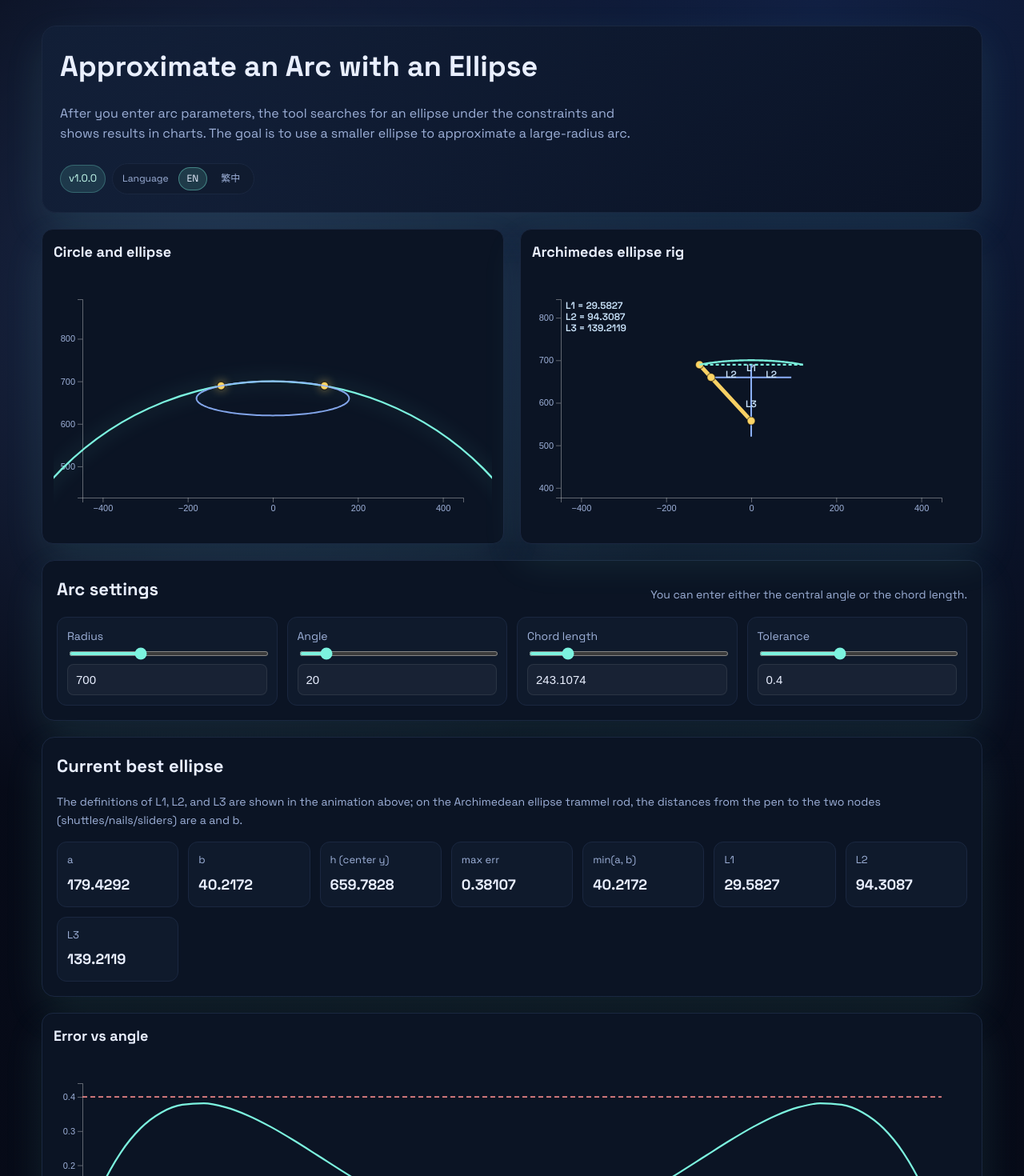
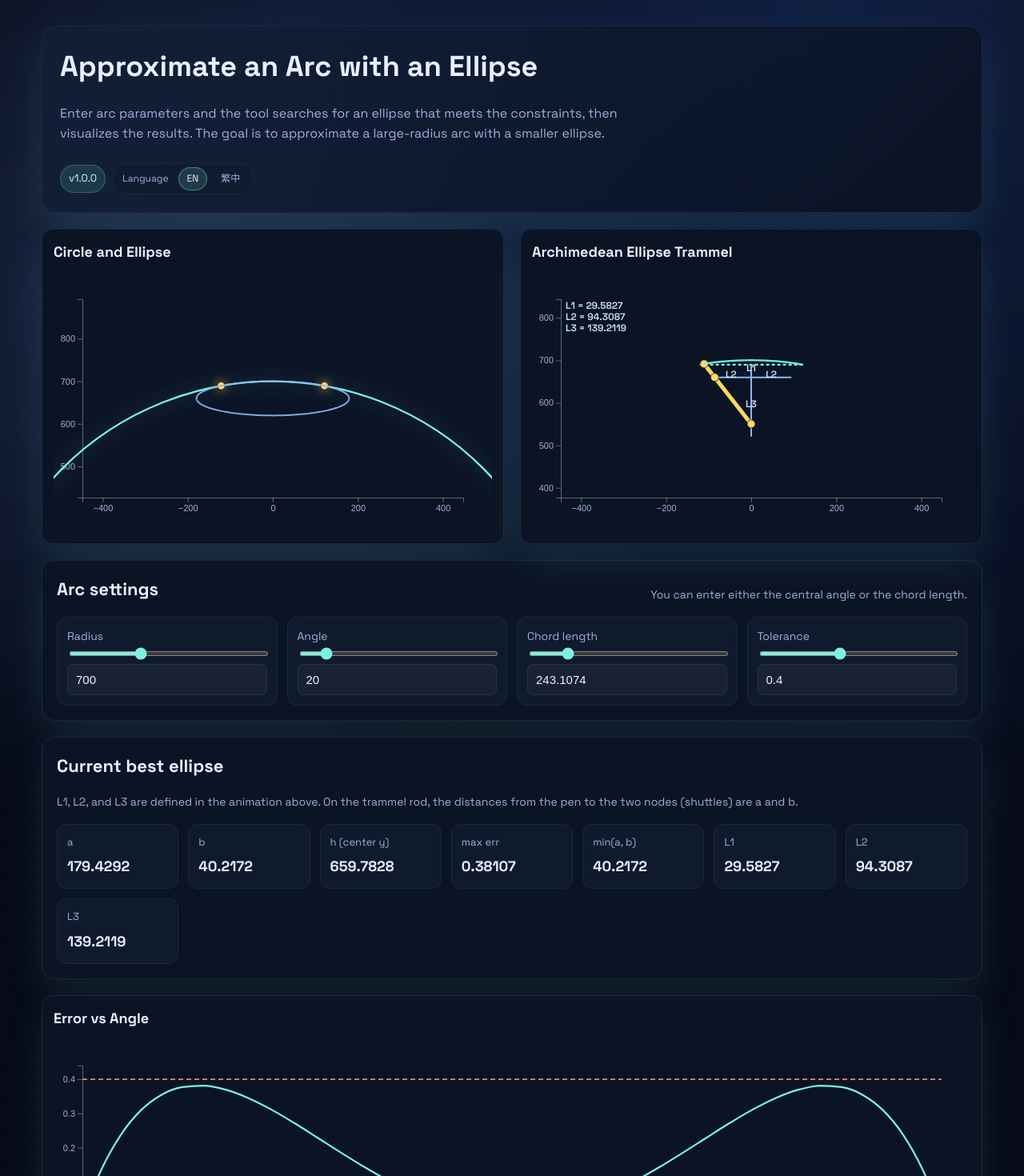
Before and after one commit to davidhu3141/ArcApproxByEllipse, a React (Vite) app: page / in a window 1280 px wide. Shown: the top 1470 px of the page at 80% size. Built offline with nearby package versions, Linux system fonts and the light colour scheme.

Commit message:
doc: tweak doc

```diff
--- a/src/i18n.js
+++ b/src/i18n.js
@@ -3,16 +3,16 @@ const MESSAGES = {
     app: {
       heroTitle: 'Approximate an Arc with an Ellipse',
       heroLede:
-        'After you enter arc parameters, the tool searches for an ellipse under the constraints and shows results in charts. The goal is to use a smaller ellipse to approximate a large-radius arc.',
+        'Enter arc parameters and the tool searches for an ellipse that meets the constraints, then visualizes the results. The goal is to approximate a large-radius arc with a smaller ellipse.',
       status: 'Under development',
       langSwitch: 'Language',
       langEn: 'EN',
       langZhTw: '繁中',
       charts: {
-        viewportTitle: 'Circle and ellipse',
-        animationTitle: 'Archimedes ellipse rig',
-        errorTitle: 'Error vs angle',
-        attemptsTitle: 'Tried ellipse semi-axes',
+        viewportTitle: 'Circle and Ellipse',
+        animationTitle: 'Archimedean Ellipse Trammel',
+        errorTitle: 'Error vs Angle',
+        attemptsTitle: 'Tried Ellipse Semi-Axes (a, b)',
       },
       basicSettingsTitle: 'Arc settings',
       basicSettingsHelper:
@@ -38,15 +38,15 @@ const MESSAGES = {
       statL2: 'L2',
       statL3: 'L3',
       bestNote:
-        'The definitions of L1, L2, and L3 are shown in the animation above; on the Archimedean ellipse trammel rod, the distances from the pen to the two nodes (shuttles/nails/sliders) are a and b.',
-      noBest: 'No passing ellipse yet.',
+        'L1, L2, and L3 are defined in the animation above. On the trammel rod, the distances from the pen to the two nodes (shuttles) are a and b.',
+      noBest: 'No valid ellipse yet.',
       searchSettingsTitle: 'Advanced search settings',
       expand: 'Expand',
       collapse: 'Collapse',
       advancedHelper:
-        'Control sampling steps for P (midpoint), Q (right quarter), and R (right endpoint) plus arc sampling steps (ts).',
+        'Adjust the sampling steps for points P (midpoint), Q (right quarter), and R (right endpoint), as well as the arc sampling steps (ts).',
       advancedWarning:
-        'Warning: changing these settings may slow down the calculations.',
+        'Warning: these settings may slow down calculations.',
       minimizeByLabel: 'Optimization target (usually does not affect results)',
       minimizeByMinAB: 'Minimize min(a, b)',
       minimizeByA: 'Minimize a',
@@ -70,7 +70,7 @@ const MESSAGES = {
     app: {
       heroTitle: '以橢圓近似圓弧',
       heroLede:
-        '輸入圓弧的參數後，本工具會依據條件搜尋橢圓，並在圖表中顯示結果。本工具旨在用較小的橢圓近似半徑很大的一段圓弧',
+        '輸入圓弧的參數後，本工具會依據條件搜尋橢圓，並在圖表中顯示結果。本工具旨在用較小的橢圓近似半徑很大的一段圓弧。',
       status: '開發中',
       langSwitch: '語系',
       langEn: 'EN',
@@ -79,7 +79,7 @@ const MESSAGES = {
         viewportTitle: '圓與橢圓',
         animationTitle: '橢圓規演示',
         errorTitle: '各角度誤差',
-        attemptsTitle: '已嘗試的橢圓半軸',
+        attemptsTitle: '已嘗試的橢圓半軸 (a, b)',
       },
       basicSettingsTitle: '圓弧設定',
       basicSettingsHelper: '圓心角與弦長可以擇一輸入',
@@ -110,9 +110,9 @@ const MESSAGES = {
       expand: '展開',
       collapse: '收合',
       advancedHelper:
-        '控制橢圓弧上三點 P (中點), Q (右邊 1/4 處), R (右端點) 的取樣步數與弧長取樣步數 (ts)。',
+        '控制橢圓弧上三點 P（中點）、Q（右側 1/4 處）、R（右端點）的取樣步數，以及弧長取樣步數（ts）。',
       advancedWarning: '注意：調整這些設定可能會讓計算變慢。',
-      minimizeByLabel: '搜尋目標 (通常不會影響結果)',
+      minimizeByLabel: '最佳化目標 (通常不會影響結果)',
       minimizeByMinAB: 'min(a, b) 最小',
       minimizeByA: 'a 最小',
       minimizeBySum: 'a + b 最小',
```
Also changed, not shown: notes/req.md (+5 -6 lines), notes/req_animation.md (+3 -3 lines), 2 other files (tests, documents, lock files or other folders).
